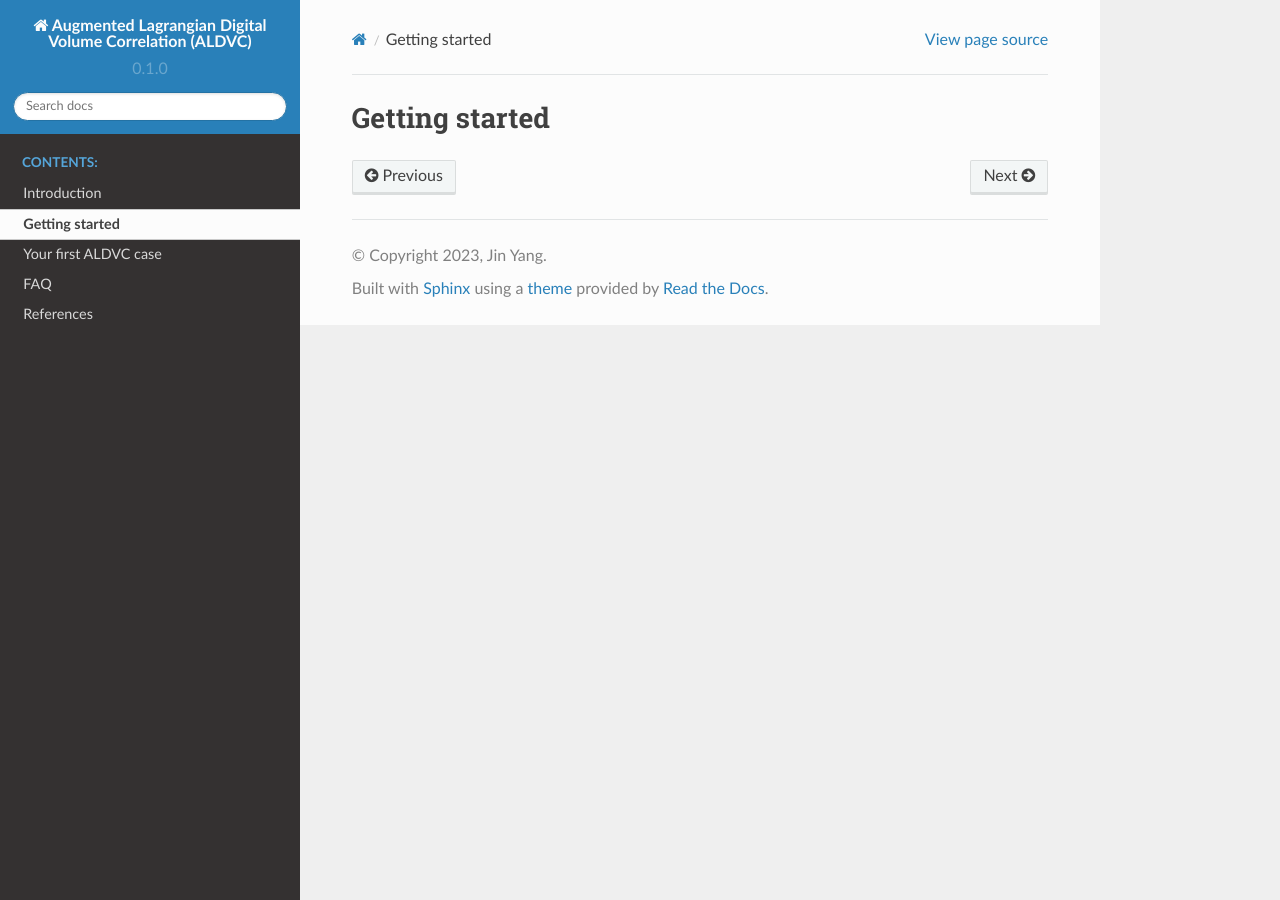
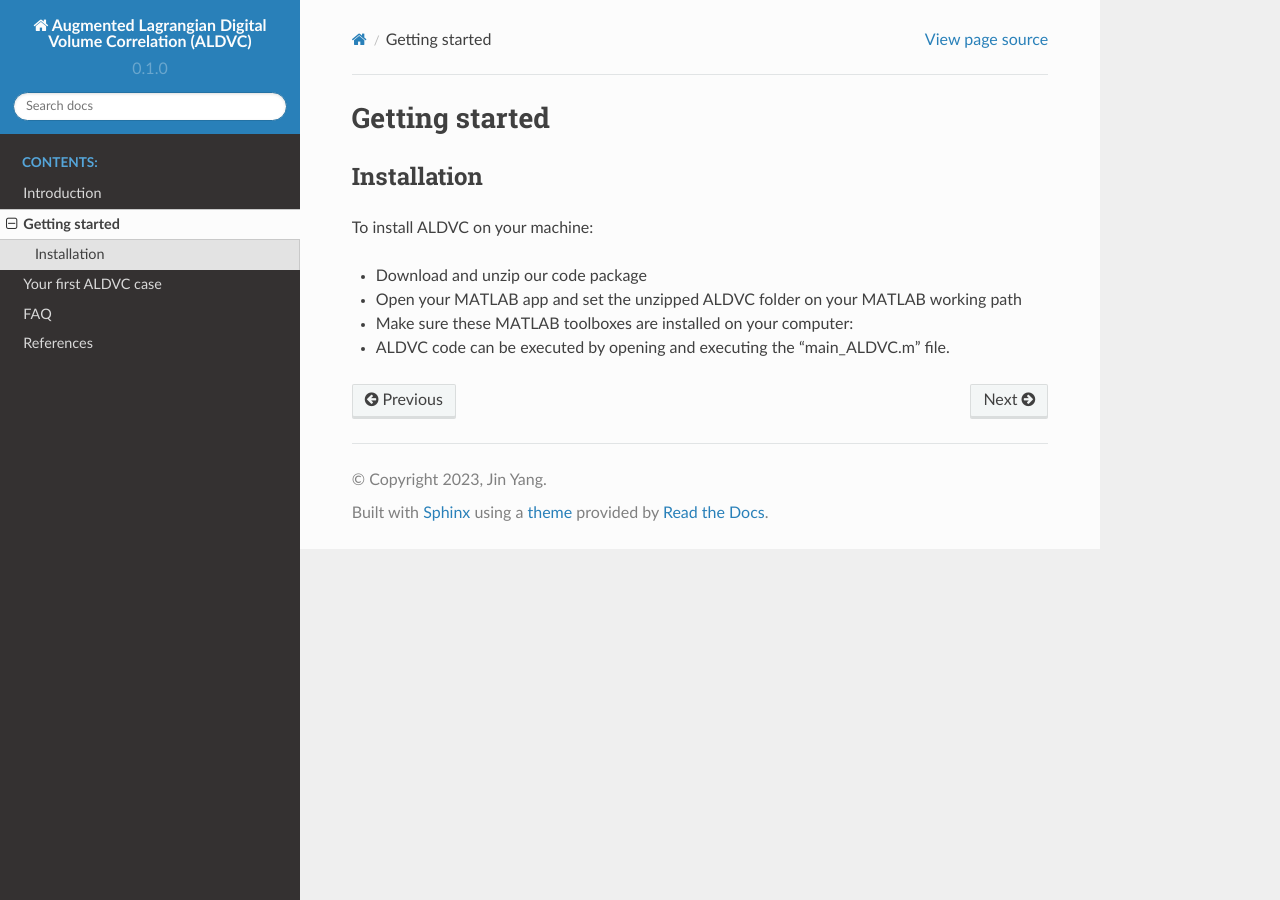
Before and after one commit to jyang526843/ALDVC_doc, a Sphinx documentation site: the page built from docs/source/pages/installation.rst, in a window 1280 px wide. Built offline with Sphinx 7.4.7 and the Read the Docs theme 2.0.0, drawn with Linux system fonts in a browser that asks for light colours.

Commit message:
Update installation.rst

```diff
--- a/docs/source/pages/installation.rst
+++ b/docs/source/pages/installation.rst
@@ -3,3 +3,17 @@
 =====
 Getting started
 =====
+
+Installation
+---------
+
+To install ALDVC on your machine:
+
+* Download and unzip our code package
+
+* Open your MATLAB app and set the unzipped ALDVC folder on your MATLAB working path
+
+* Make sure these MATLAB toolboxes are installed on your computer:
+
+
+* ALDVC code can be executed by opening and executing the "main_ALDVC.m" file.
```
